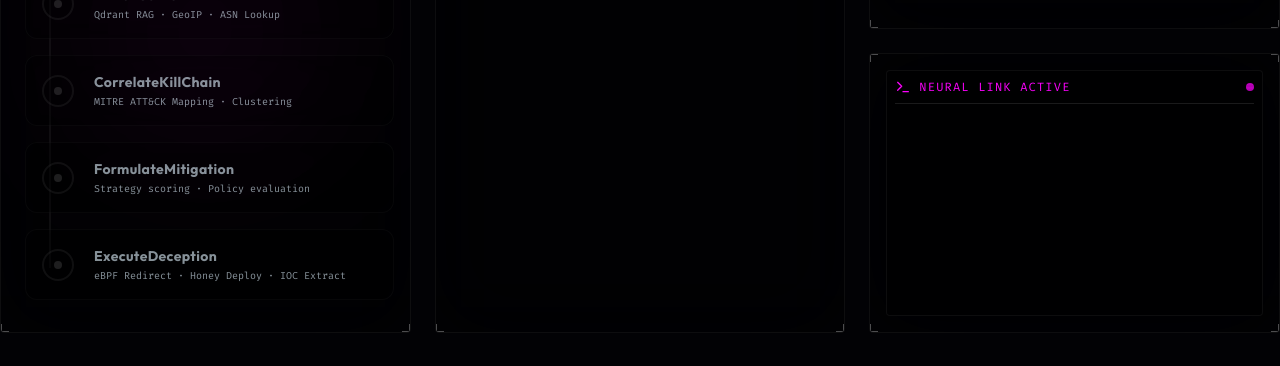
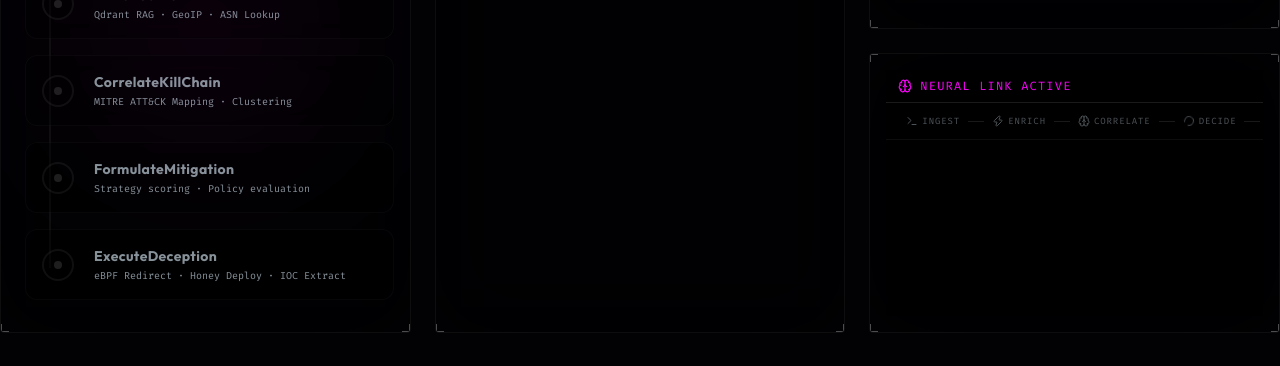
Before and after one commit to DEEPESH-845/Aetheris, a Next.js app: page /dashboard/ai-core in a window 1280 px wide. Shown: the part 400-766 px from the top of the page. Built offline with nearby package versions, Linux system fonts and the light colour scheme.

Commit message:
feat: Enhance OrchestrationPage with sandbox twin provisioning and lifecycle updates

```diff
--- a/src/components/dashboard/AIReasoningStream.tsx
+++ b/src/components/dashboard/AIReasoningStream.tsx
@@ -1,48 +1,111 @@
 "use client";
 
-import React, { useEffect, useState, useRef } from 'react';
-import { useSimulationStore } from '@/store/useSimulationStore';
+import React, { useRef, useEffect } from 'react';
 import { motion, AnimatePresence } from 'framer-motion';
-import { Terminal } from 'lucide-react';
+import { useSimulationStore, AIReasoningPhase } from '@/store/useSimulationStore';
+import { Terminal, Brain, Zap, CheckCircle2, Loader2 } from 'lucide-react';
 
-interface LogEntry {
-  id: string;
-  timestamp: string;
-  text: string;
-  type: 'info' | 'warning' | 'action' | 'success';
-}
+const PHASE_CONFIG: Record<AIReasoningPhase, { label: string; color: string; icon: React.ReactNode; description: string }> = {
+  INGEST:    { label: 'INGEST',    color: 'text-neon-cyan',    icon: <Terminal className="w-3 h-3" />,      description: 'Consuming Kafka telemetry streams' },
+  ENRICH:    { label: 'ENRICH',    color: 'text-blue-400',     icon: <Zap className="w-3 h-3" />,           description: 'Querying Qdrant vector DB · GeoIP enrichment' },
+  CORRELATE: { label: 'CORRELATE', color: 'text-neon-magenta', icon: <Brain className="w-3 h-3" />,         description: 'MITRE ATT&CK kill chain mapping' },
+  DECIDE:    { label: 'DECIDE',    color: 'text-yellow-400',   icon: <Loader2 className="w-3 h-3 animate-spin" />, description: 'Formulating optimal countermeasure' },
+  EXECUTE:   { label: 'EXECUTE',   color: 'text-neon-green',   icon: <CheckCircle2 className="w-3 h-3" />,  description: 'Deploying deception infrastructure' },
+  IDLE:      { label: 'IDLE',      color: 'text-text-muted',   icon: <Terminal className="w-3 h-3" />,      description: 'Awaiting threat signal' },
+};
+
+const LOG_COLORS = {
+  info:    'text-text-secondary',
+  warning: 'text-yellow-400',
+  action:  'text-neon-magenta font-semibold',
+  success: 'text-neon-green',
+};
 
 export function AIReasoningStream() {
-  const { aiThoughts, systemHealth } = useSimulationStore();
+  const { aiThoughts, aiReasoningState } = useSimulationStore();
   const bottomRef = useRef<HTMLDivElement>(null);
+  const { currentPhase, isThinking, confidence, vectorDbHits, modelLatency } = aiReasoningState;
+  const phaseCfg = PHASE_CONFIG[currentPhase];
+
+  const phases: AIReasoningPhase[] = ['INGEST', 'ENRICH', 'CORRELATE', 'DECIDE', 'EXECUTE'];
 
   useEffect(() => {
-    bottomRef.current?.scrollIntoView({ behavior: 'smooth' });
+    const el = bottomRef.current?.parentElement;
+    if (!el) return;
+    const { scrollTop, scrollHeight, clientHeight } = el;
+    if (scrollHeight - scrollTop - clientHeight < 100) {
+      bottomRef.current?.scrollIntoView({ behavior: 'smooth' });
+    }
   }, [aiThoughts]);
 
   return (
-    <div className="h-full flex flex-col font-mono text-xs p-2 bg-black/40 rounded-sm border border-white/5 relative overflow-hidden">
-      <div className="flex items-center gap-2 mb-3 text-neon-magenta border-b border-white/10 pb-2">
-        <Terminal className="w-4 h-4" />
-        <span className="uppercase tracking-widest">Neural Link Active</span>
-        <span className="ml-auto w-2 h-2 bg-neon-magenta rounded-full animate-pulse" />
+    <div className="h-full flex flex-col font-mono text-xs bg-black/40 relative overflow-hidden">
+      {/* Header */}
+      <div className="flex items-center gap-2 px-3 py-2 border-b border-white/10 bg-black/60 flex-shrink-0">
+        <Brain className="w-3.5 h-3.5 text-neon-magenta" />
+        <span className="uppercase tracking-widest text-neon-magenta">Neural Link Active</span>
+        <span className={`ml-auto w-2 h-2 rounded-full ${isThinking ? 'bg-neon-magenta animate-pulse' : 'bg-text-muted'}`} />
       </div>
 
-      <div className="flex-1 overflow-y-auto space-y-1.5 pr-2">
+      {/* LangGraph Phase Pipeline */}
+      <div className="flex items-center gap-0 px-3 py-2 border-b border-white/5 bg-black/40 overflow-x-auto flex-shrink-0">
+        {phases.map((phase, i) => {
+          const cfg = PHASE_CONFIG[phase];
+          const isActive = currentPhase === phase;
+          const phaseIdx = phases.indexOf(currentPhase);
+          const isPast = i < phaseIdx;
+          return (
+            <React.Fragment key={phase}>
+              <motion.div
+                animate={isActive ? { opacity: 1, scale: 1.05 } : { opacity: isPast ? 0.9 : 0.35, scale: 1 }}
+                className={`flex items-center gap-1 px-2 py-1 rounded-sm text-[9px] uppercase tracking-widest whitespace-nowrap
+                  ${isActive ? `${cfg.color} bg-white/5 border border-current` : isPast ? 'text-neon-green border border-neon-green/20 bg-neon-green/5' : 'text-text-muted'}`}
+              >
+                {isPast && !isActive ? <CheckCircle2 className="w-2.5 h-2.5" /> : cfg.icon}
+                {phase}
+              </motion.div>
+              {i < phases.length - 1 && (
+                <div className={`w-4 h-px shrink-0 ${isPast || isActive ? 'bg-neon-green/40' : 'bg-white/10'}`} />
+              )}
+            </React.Fragment>
+          );
+        })}
+      </div>
+
+      {/* Active Phase description */}
+      <AnimatePresence mode="wait">
+        {currentPhase !== 'IDLE' && (
+          <motion.div
+            key={currentPhase}
+            initial={{ opacity: 0, y: -4 }}
+            animate={{ opacity: 1, y: 0 }}
+            exit={{ opacity: 0, y: 4 }}
+            className="px-3 py-1.5 border-b border-white/5 flex items-center justify-between flex-shrink-0"
+          >
+            <span className={`text-[9px] uppercase tracking-widest ${phaseCfg.color}`}>
+              {phaseCfg.description}
+            </span>
+            <div className="flex items-center gap-3 text-[9px] text-text-muted">
+              <span>CONF <span className="text-white">{confidence}%</span></span>
+              <span>RAG <span className="text-white">{vectorDbHits}</span></span>
+              <span>LAT <span className="text-white">{modelLatency}ms</span></span>
+            </div>
+          </motion.div>
+        )}
+      </AnimatePresence>
+
+      {/* Thought log */}
+      <div className="flex-1 overflow-y-auto px-3 py-2 space-y-1">
         <AnimatePresence initial={false}>
           {aiThoughts.map((log) => (
             <motion.div
               key={log.id}
-              initial={{ opacity: 0, x: -10 }}
+              initial={{ opacity: 0, x: -8 }}
               animate={{ opacity: 1, x: 0 }}
-              className={`flex gap-3 leading-relaxed
-                ${log.type === 'info' ? 'text-text-secondary' : ''}
-                ${log.type === 'warning' ? 'text-yellow-400' : ''}
-                ${log.type === 'action' ? 'text-neon-purple font-bold' : ''}
-                ${log.type === 'success' ? 'text-neon-green' : ''}
-              `}
+              transition={{ duration: 0.2 }}
+              className={`flex gap-2 leading-relaxed ${LOG_COLORS[log.type]}`}
             >
-              <span className="text-white/30 shrink-0">[{log.timestamp}]</span>
+              <span className="text-white/25 shrink-0 tabular-nums">[{log.timestamp}]</span>
               <span className="break-words">{log.text}</span>
             </motion.div>
           ))}
@@ -51,7 +114,7 @@ export function AIReasoningStream() {
       </div>
 
       {/* Scanline overlay */}
-      <div className="absolute inset-0 pointer-events-none bg-[linear-gradient(rgba(255,255,255,0)_50%,rgba(0,0,0,0.25)_50%)] bg-[length:100%_4px] opacity-20" />
+      <div className="absolute inset-0 pointer-events-none bg-[linear-gradient(rgba(255,255,255,0)_50%,rgba(0,0,0,0.25)_50%)] bg-[length:100%_4px] opacity-10" />
     </div>
   );
 }
--- a/src/components/marketing/TerminalBoot.tsx
+++ b/src/components/marketing/TerminalBoot.tsx
@@ -5,6 +5,7 @@ import { motion, AnimatePresence } from 'framer-motion';
 import { useRouter } from 'next/navigation';
 import { Terminal, Lock, Unlock, Fingerprint, Loader2 } from 'lucide-react';
 import { CyberButton } from '@/components/core/CyberButton';
+import { SignedIn, SignedOut, SignInButton } from '@clerk/nextjs';
 
 const bootSequence = [
   "INITIALIZING NEURAL KERNEL...",
@@ -134,8 +135,21 @@ export function TerminalBoot() {
                     <h2 className="text-xl font-outfit font-light text-white tracking-widest mb-2">SYSTEM LOCKED</h2>
                     <p className="text-xs text-text-muted uppercase tracking-widest">Biometric verification required</p>
                   </div>
+                  <SignedIn>
                     <CyberButton
                       onClick={handleAuth}
+                      variant="primary"
+                      className="w-[240px] h-12 shadow-[0_0_20px_rgba(0,243,255,0.15)] group"
+                    >
+                      <span className="flex items-center justify-center gap-3">
+                        <Fingerprint className="w-5 h-5 group-hover:scale-110 transition-transform" />
+                        ENTER SOC
+                      </span>
+                    </CyberButton>
+                  </SignedIn>
+                  <SignedOut>
+                    <SignInButton mode="modal" forceRedirectUrl="/dashboard">
+                      <CyberButton
                         variant="primary"
                         className="w-[240px] h-12 shadow-[0_0_20px_rgba(0,243,255,0.15)] group"
                       >
@@ -144,6 +158,8 @@ export function TerminalBoot() {
                           AUTHENTICATE
                         </span>
                       </CyberButton>
+                    </SignInButton>
+                  </SignedOut>
                 </motion.div>
               ) : (
                 <motion.div
```
Also changed, not shown: src/app/dashboard/orchestration/page.tsx (+57 -4 lines). Lines whose indentation alone changed are shown as unchanged.
